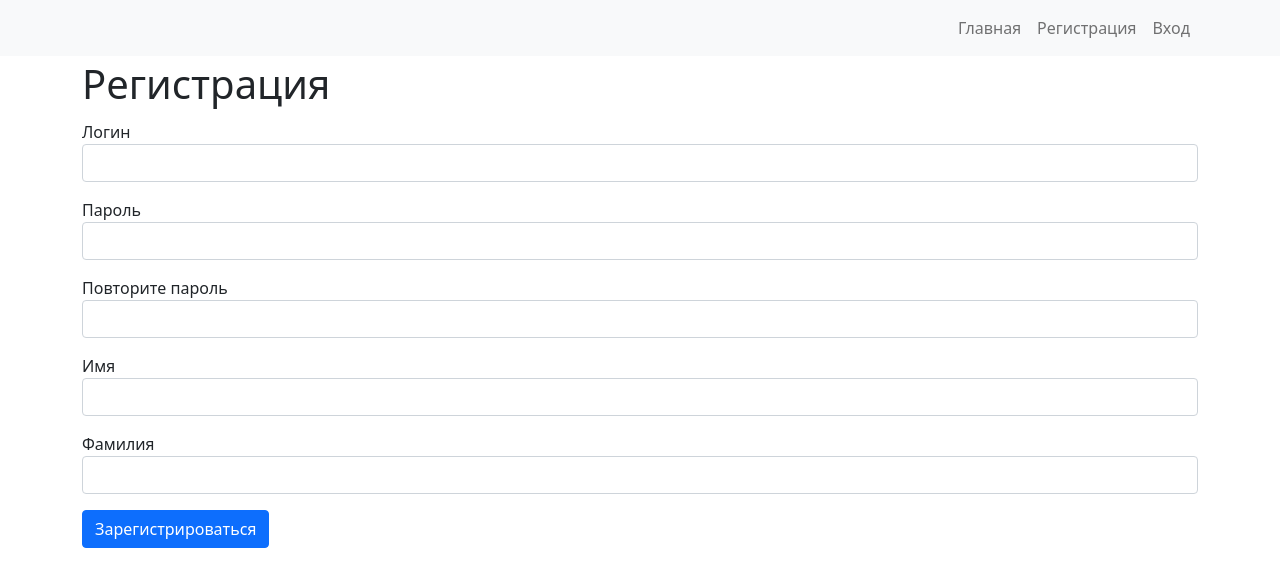
After one commit to biryukovsky/diploma-scheduler, a FastAPI app: template scheduler/web/templates/register.html in a window 1280 px wide. The commit adds this page. Shown: the top 587 px of the page. Run offline with FastAPI, Linux system fonts and the light colour scheme; the template is opened without the code that fills it, so the values that code supplies are empty; parts of the project's set-up code (start-up, migrations or seed data) failed here and were passed over.

Commit message:
implement user auth

```diff
--- a/scheduler/app.py
+++ b/scheduler/app.py
@@ -1,5 +1,7 @@
 from fastapi import FastAPI, Request
 from fastapi.responses import JSONResponse
+from starlette.middleware import Middleware
+from starlette.middleware.sessions import SessionMiddleware
 
 import scheduler
 from scheduler.containers import Container
@@ -15,7 +17,11 @@ def create_app():
 
     scheduler_manager = container.scheduler_manager()
 
-    app = FastAPI()
+    app = FastAPI(
+        middleware=[
+            Middleware(SessionMiddleware, secret_key=container.config.secret_key())
+        ]
+    )
     app.container = container
     app.container.wire(packages=[scheduler])
 
--- a/scheduler/models.py
+++ b/scheduler/models.py
@@ -10,7 +10,7 @@ class User(Base):
     __tablename__ = "user"
 
     id = sa.Column(PG_UUID, primary_key=True, server_default=sa.text("uuid_generate_v4()"))
-    login = sa.Column(sa.Text, nullable=False)
+    login = sa.Column(sa.Text, nullable=False, unique=True)
     password = sa.Column(sa.Text, nullable=False)
     first_name = sa.Column(sa.Text, nullable=True)
     last_name = sa.Column(sa.Text, nullable=True)
--- a/scheduler/web/templates/base.html
+++ b/scheduler/web/templates/base.html
@@ -8,6 +8,21 @@
 </head>
 <body>
   <div class="page">
+    <nav class="navbar navbar-expand-lg navbar-light bg-light">
+      <div class="container">
+        <div class="navbar-nav ms-auto justify-content-end">
+            {# aria-current="page" #}
+            <a class="nav-link" href="/">Главная</a>
+            {% if user is defined %}
+              <a class="nav-link" href="/logout">Выход</a>
+              <a class="nav-link" href="#">{{ user.login }}</a>
+            {% else %}
+              <a class="nav-link" href="/register">Регистрация</a>
+              <a class="nav-link" href="/login">Вход</a>
+            {% endif %}
+        </div>
+      </div>
+    </nav>
     <div class="container">
       {% block content %}{% endblock %}
     </div>
--- /dev/null
+++ b/scheduler/web/templates/register.html
@@ -0,0 +1,34 @@
+{% extends "base.html" %}
+
+{% block title %}Регистрация{% endblock %}
+
+{% block content %}
+<div class="row my-1">
+  <h1>Регистрация</h1>
+</div>
+<div class="row">
+  <form method="POST" action="/register">
+    <div class="mb-3">
+      <label for="login">Логин</label>
+      <input type="text" name="login" id="login" class="form-control" required>
+    </div>
+    <div class="mb-3">
+      <label for="password">Пароль</label>
+      <input type="password" name="password" id="password" class="form-control" required>
+    </div>
+    <div class="mb-3">
+      <label for="password2">Повторите пароль</label>
+      <input type="password" name="password2" id="password2" class="form-control" required>
+    </div>
+    <div class="mb-3">
+      <label for="first_name">Имя</label>
+      <input type="text" name="first_name" id="first_name" class="form-control">
+    </div>
+    <div class="mb-3">
+      <label for="last_name">Фамилия</label>
+      <input type="text" name="last_name" id="last_name" class="form-control">
+    </div>
+    <button type="submit" class="btn btn-primary">Зарегистрироваться</button>
+  </form>
+</div>
+{% endblock %}
--- a/scheduler/web/views.py
+++ b/scheduler/web/views.py
@@ -1,19 +1,149 @@
 import datetime as dt
 import pathlib
+import typing as t
 
-from fastapi import APIRouter, Request
+from fastapi import APIRouter, Form, Request, Depends
 from fastapi.responses import HTMLResponse, RedirectResponse
 from fastapi.templating import Jinja2Templates
+from dependency_injector.wiring import inject, Provide
+from sqlalchemy import select
+from sqlalchemy.exc import IntegrityError
+from passlib.context import CryptContext
+
+from scheduler.db import Database
+from scheduler.models import User
 
 
 template_dir = pathlib.Path(__file__).parent / "templates"
+pwd_ctx = CryptContext(schemes=["bcrypt"], deprecated="auto")
+
+
+def user_context(request: Request) -> dict[str, t.Any]:
+    user = request.session.get("user")
+    if not user:
+        return {}
+
+    return {
+        "user": user
+    }
+
 
 router = APIRouter(include_in_schema=False)
-templates = Jinja2Templates(directory=template_dir)
+templates = Jinja2Templates(directory=template_dir,
+                            context_processors=[
+                                user_context,
+                            ])
+
+
+@router.get("/register", response_class=HTMLResponse)
+async def render_register_page(request: Request):
+    return templates.TemplateResponse("register.html", context={
+        "request": request,
+    })
+
+
+@router.post("/register")
+@inject
+async def register(
+    request: Request,
+    login: t.Annotated[str, Form()],
+    password: t.Annotated[str, Form()],
+    password2: t.Annotated[str, Form()],
+    first_name: t.Annotated[str, Form()],
+    last_name: t.Annotated[str, Form()],
+    db: Database = Depends(Provide["db"])
+):
+    """
+    - check user not in db
+    - hash password
+    - store in db
+    - set session
+    - redirect to index
+    """
+
+    response = RedirectResponse("/", status_code=302)
+
+    if password != password2:
+        print("passwords don't match")
+        return response
+
+    async with db.session() as session:
+        user = User(
+            login=login,
+            password=pwd_ctx.hash(password),
+            first_name=first_name,
+            last_name=last_name,
+        )
+        session.add(user)
+        try:
+            await session.commit()
+            await session.refresh(user)
+        except IntegrityError as e:
+            print("user exists", e)
+            return response
+
+    request.session["user"] = {
+        "login": user.login,
+        "first_name": user.first_name,
+        "last_name": user.last_name,
+    }
+
+    return response
+
+
+@router.get("/login", response_class=HTMLResponse)
+async def render_login_page(request: Request):
+    # TODO: reject logged in users
+    return templates.TemplateResponse("login.html", context={
+        "request": request,
+    })
+
+
+@router.post("/login", response_class=HTMLResponse)
+@inject
+async def login_user(
+    request: Request,
+    login: t.Annotated[str, Form()],
+    password: t.Annotated[str, Form()],
+    db: Database = Depends(Provide["db"])
+):
+    """
+    - search in db by login
+    - verify password
+    - set session
+    - redirect to index
+    """
+
+    # TODO: reject logged in users
+
+    async with db.session() as session:
+        query = select(User).where(User.login == login)
+        user = (await session.execute(query)).scalar()
+        if not user:
+            print("user not found")
+            return RedirectResponse("/login", status_code=302)
+
+        if not pwd_ctx.verify(password, user.password):
+            print("invalid password")
+            return RedirectResponse("/login", status_code=302)
+
+        request.session["user"] = {
+            "login": user.login,
+            "first_name": user.first_name,
+            "last_name": user.last_name,
+        }
+
+    return RedirectResponse("/", status_code=302)
+
+
+@router.get("/logout", response_class=HTMLResponse)
+async def logout(request: Request):
+    request.session.clear()
+    return RedirectResponse("/", status_code=302)
 
 
 @router.get("/", response_class=HTMLResponse)
-async def index(request: Request):
+async def render_index_page(request: Request):
     jobs = [
         {
             "id": 1,
@@ -29,7 +159,7 @@ async def index(request: Request):
 
 
 @router.get("/create", response_class=HTMLResponse)
-async def create_job_page(request: Request):
+async def render_create_job_page(request: Request):
     return templates.TemplateResponse("create_job.html", context={
         "request": request,
     })
```
Also changed, not shown: alembic/versions/79cbce036a1b_init_user_job_tables.py (renamed from alembic/versions/c826f7e27e48_init_user_job_tables.py, +5 -4 lines), scheduler/config.py (+8 -0 lines), scheduler/web/templates/login.html (added, +22 -0 lines). Lines whose indentation alone changed are shown as unchanged.
